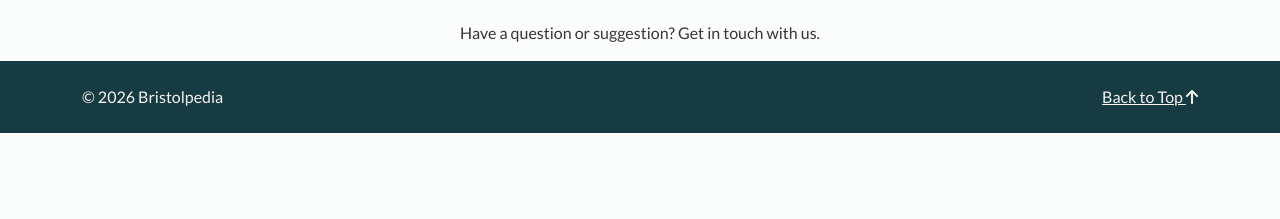
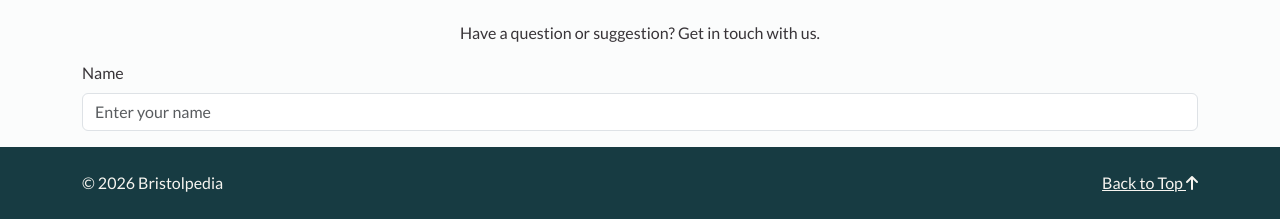
Before and after one commit to SalarFarahani/bristolpedia, a plain HTML site: page index.html in a window 1280 px wide. Shown: the part 2808-3027 px from the top of the page. Before the commit the page ends 2941 px from the top, so only its background shows below. Drawn offline with nearby package versions, Linux system fonts and the light colour scheme; a web font is replaced by a local one.

Commit message:
Add name field to contact form

```diff
--- a/index.html
+++ b/index.html
@@ -254,6 +254,19 @@
           <p class="text-center">
             Have a question or suggestion? Get in touch with us.
           </p>
+          <form>
+            <div class="mb-3">
+              <label for="contact-name" class="form-label">Name</label>
+              <input
+                type="text"
+                class="form-control"
+                id="contact-name"
+                name="name"
+                placeholder="Enter your name"
+                required
+              />
+            </div>
+          </form>
         </div>
       </section>
     </main>
```
